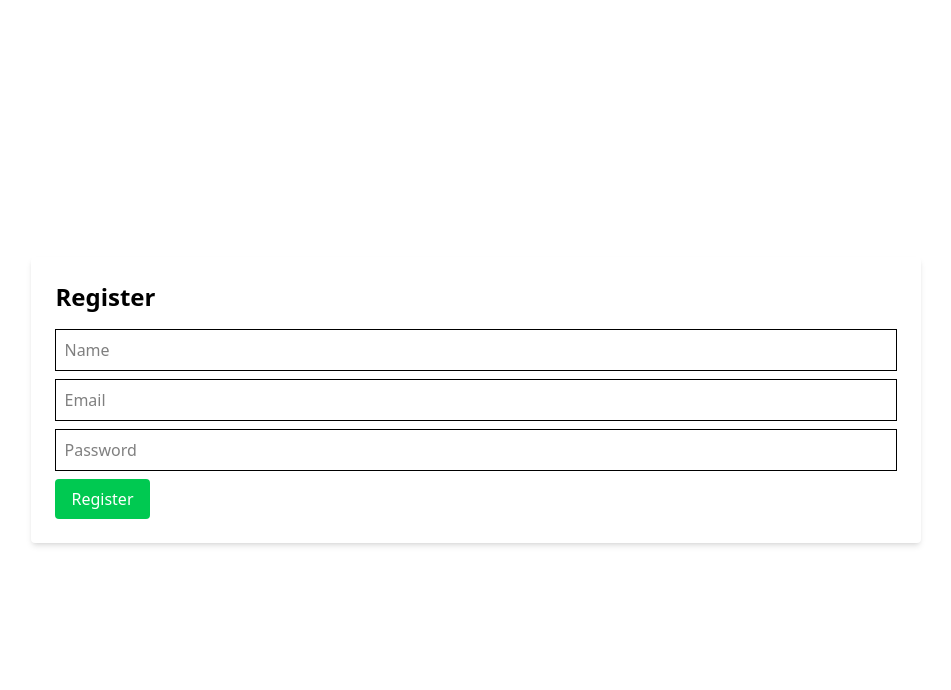
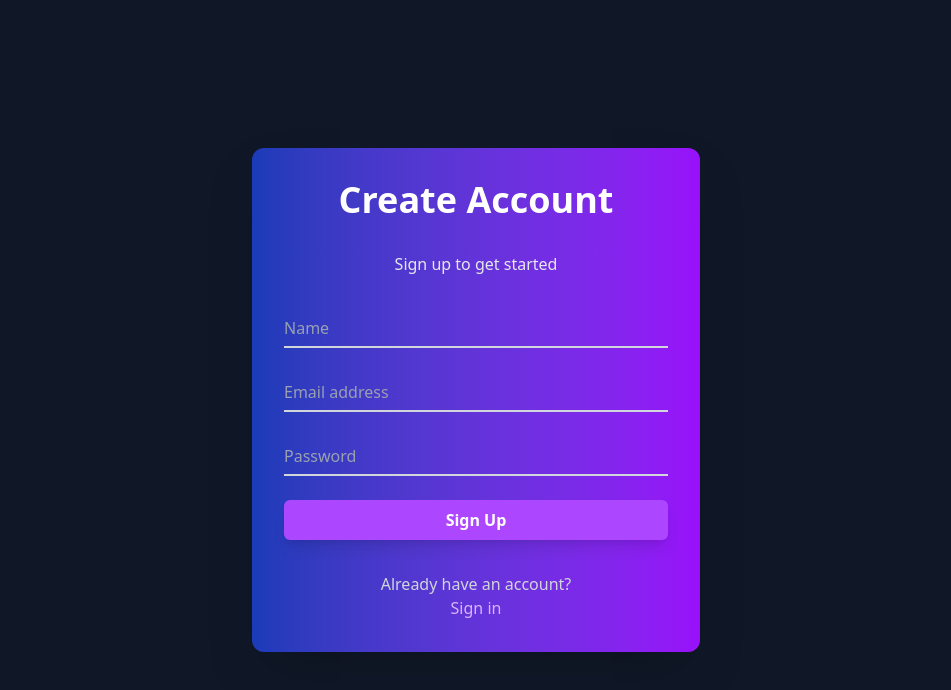
Before and after one commit to meabhiarya1/resume-builder-qurilo, a React (Vite) app in the folder frontend/: page /register in a window 1280 px wide. Shown: the top 690 px of the page, without its empty margins (164-1115 px from the left). Built offline with nearby package versions, Linux system fonts and the light colour scheme.

Commit message:
enhance user profile modal with selected user details; update PDF fetching to use user object

```diff
--- a/frontend/src/Comp/AdminModals/UsersResumeModals/UsersResumeModals.jsx
+++ b/frontend/src/Comp/AdminModals/UsersResumeModals/UsersResumeModals.jsx
@@ -5,6 +5,7 @@ const UsersResumeModals = ({
   setIsModalOpen,
   setSelectedResume,
   setShowModalModalStatic,
+  selectedUser,
 }) => {
   return (
     <div className="fixed inset-0 flex items-center justify-center bg-black/70 backdrop-invert backdrop-opacity-30 backdrop-blur-sm z-50">
@@ -12,7 +13,12 @@ const UsersResumeModals = ({
       <div className="w-[600px] p-4 relative flex flex-col items-center justify-center bg-gray-800 border border-gray-700 shadow-lg rounded-2xl">
         {/* Modal Content */}
         <div className="text-center p-3 flex-auto justify-center">
-          <h2 className="text-xl font-bold py-4 text-gray-200">User Resumes</h2>
+          <h2 className="text-xl font-bold py-4 text-gray-200">
+            {selectedUser.name}'s Resumes
+          </h2>{" "}
+          <p className="text-md text-gray-300 px-2 mb-2">
+           {selectedUser.email}
+          </p>
           <p className="text-sm text-gray-400 px-2">
             Here are the uploaded resumes. Click "Show Details" to view more.
           </p>
--- a/frontend/src/Comp/Dashboard/AdminDashboard.jsx
+++ b/frontend/src/Comp/Dashboard/AdminDashboard.jsx
@@ -8,13 +8,14 @@ import axios from "axios";
 import UserResumePDFViewerModalStatic from "../AdminModals/UsersResumeModals/UserResumePDFViewerModalStatic";
 
 const AdminDashboard = () => {
-  const [activeTab, setActiveTab] = useState(null);
+  const [activeTab, setActiveTab] = useState("users");
   const [users, setUsers] = useState([]);
   const [loading, setLoading] = useState(true);
   const [error, setError] = useState(null);
   const [pdfData, setPdfData] = useState(null);
   const [isModalOpen, setIsModalOpen] = useState(false);
   const [selectedResume, setSelectedResume] = useState(null);
+  const [selectedUser, setSelectedUser] = useState(null);
   const [showModalModalStatic, setShowModalModalStatic] = useState(false);
   const token = localStorage.getItem("token");
 
@@ -36,12 +37,12 @@ const AdminDashboard = () => {
     fetchUsers();
   }, []);
 
-  const handleUserPdfs = async (id) => {
+  const handleUserPdfs = async (user) => {
     try {
       const token = localStorage.getItem("token"); // Get token from storage
-
+      setSelectedUser(user);
       const { data } = await axios.get(
-        `${import.meta.env.VITE_BASE_URL}/api/pdfs/${id}`,
+        `${import.meta.env.VITE_BASE_URL}/api/pdfs/${user._id}`,
         {
           headers: { Authorization: `Bearer ${token}` },
         }
@@ -102,6 +103,7 @@ const AdminDashboard = () => {
           setIsModalOpen={setIsModalOpen}
           setSelectedResume={setSelectedResume}
           setShowModalModalStatic={setShowModalModalStatic}
+          selectedUser={selectedUser}
         />
       )}
 
--- a/frontend/src/Comp/Register/Register.jsx
+++ b/frontend/src/Comp/Register/Register.jsx
@@ -6,53 +6,116 @@ const Register = () => {
   const [name, setName] = useState("");
   const [email, setEmail] = useState("");
   const [password, setPassword] = useState("");
+  const [loading, setLoading] = useState(false);
   const navigate = useNavigate();
 
   const handleSubmit = async (e) => {
     e.preventDefault();
+    setLoading(true);
+    try {
       await axios.post(`${import.meta.env.VITE_BASE_URL}/api/auth/register`, {
         name,
         email,
         password,
       });
       navigate("/login");
+    } catch (error) {
+      console.error("Registration failed:", error);
+    } finally {
+      setLoading(false);
+    }
   };
 
   return (
-    <div className="flex justify-center items-center h-screen">
-      <form onSubmit={handleSubmit} className="bg-white p-6 shadow-md rounded">
-        <h2 className="text-2xl font-bold mb-4">Register</h2>
+    <div className="min-h-screen flex items-center justify-center bg-gray-900">
+      <div
+        style={{ animation: "slideInFromLeft 1s ease-out" }}
+        className="max-w-md w-full bg-gradient-to-r from-blue-800 to-purple-600 rounded-xl shadow-2xl overflow-hidden p-8 space-y-8"
+      >
+        <h2
+          style={{ animation: "appear 2s ease-out" }}
+          className="text-center text-4xl font-extrabold text-white"
+        >
+          Create Account
+        </h2>
+        <p
+          style={{ animation: "appear 3s ease-out" }}
+          className="text-center text-gray-200"
+        >
+          Sign up to get started
+        </p>
+        <form onSubmit={handleSubmit} className="space-y-6">
+          <div className="relative">
             <input
-          className="border p-2 mb-2 w-full"
+              placeholder="John Doe"
+              className="peer h-10 w-full border-b-2 border-gray-300 text-white bg-transparent placeholder-transparent focus:outline-none focus:border-purple-500"
+              id="name"
+              name="name"
               type="text"
-          placeholder="Name"
               value={name}
               onChange={(e) => setName(e.target.value)}
               required
             />
+            <label
+              className="absolute left-0 -top-3.5 text-gray-500 text-sm transition-all peer-placeholder-shown:text-base peer-placeholder-shown:text-gray-400 peer-placeholder-shown:top-2 peer-focus:-top-3.5 peer-focus:text-purple-500 peer-focus:text-sm"
+              htmlFor="name"
+            >
+              Name
+            </label>
+          </div>
+          <div className="relative">
             <input
-          className="border p-2 mb-2 w-full"
+              placeholder="john@example.com"
+              className="peer h-10 w-full border-b-2 border-gray-300 text-white bg-transparent placeholder-transparent focus:outline-none focus:border-purple-500"
+              id="email"
+              name="email"
               type="email"
-          placeholder="Email"
               value={email}
               onChange={(e) => setEmail(e.target.value)}
               required
             />
+            <label
+              className="absolute left-0 -top-3.5 text-gray-500 text-sm transition-all peer-placeholder-shown:text-base peer-placeholder-shown:text-gray-400 peer-placeholder-shown:top-2 peer-focus:-top-3.5 peer-focus:text-purple-500 peer-focus:text-sm"
+              htmlFor="email"
+            >
+              Email address
+            </label>
+          </div>
+          <div className="relative">
             <input
-          className="border p-2 mb-2 w-full"
+              placeholder="Password"
+              className="peer h-10 w-full border-b-2 border-gray-300 text-white bg-transparent placeholder-transparent focus:outline-none focus:border-purple-500"
+              id="password"
+              name="password"
               type="password"
-          placeholder="Password"
               value={password}
               onChange={(e) => setPassword(e.target.value)}
               required
             />
+            <label
+              className="absolute left-0 -top-3.5 text-gray-500 text-sm transition-all peer-placeholder-shown:text-base peer-placeholder-shown:text-gray-400 peer-placeholder-shown:top-2 peer-focus:-top-3.5 peer-focus:text-purple-500 peer-focus:text-sm"
+              htmlFor="password"
+            >
+              Password
+            </label>
+          </div>
           <button
-          className="bg-green-500 text-white px-4 py-2 rounded"
+            className="w-full py-2 px-4 bg-purple-500 hover:bg-purple-700 rounded-md shadow-lg text-white font-semibold transition duration-200 cursor-pointer"
             type="submit"
           >
-          Register
+            {loading ? "Creating Account..." : "Sign Up"}
           </button>
         </form>
+        <div className="text-center text-gray-300">
+          Already have an account?
+          <p
+            className="text-purple-300 hover:underline cursor-pointer"
+            onClick={() => navigate("/login")}
+          >
+            Sign in
+          </p>
+        </div>
+      </div>
     </div>
   );
 };
--- a/frontend/src/Comp/TotalUsers/TotalUsers.jsx
+++ b/frontend/src/Comp/TotalUsers/TotalUsers.jsx
@@ -28,7 +28,7 @@ const TotalUsers = ({ loading, users, error, handleUserPdfs }) => {
               <div className="flex px-6 pb-8 sm:px-8 ">
                 <button
                   className="cursor-pointer flex items-center justify-center w-full px-6 py-2.5 text-center text-white duration-200 bg-black border-2 border-black rounded-full hover:bg-transparent hover:border-black hover:text-black focus:outline-none focus-visible:outline-black text-sm focus-visible:ring-black"
-                  onClick={() => handleUserPdfs(user._id)}
+                  onClick={() => handleUserPdfs(user)}
                 >
                   View Profile
                 </button>
```
Also changed, not shown: 4 other files (tests, documents, lock files or other folders). Lines whose indentation alone changed are shown as unchanged.
